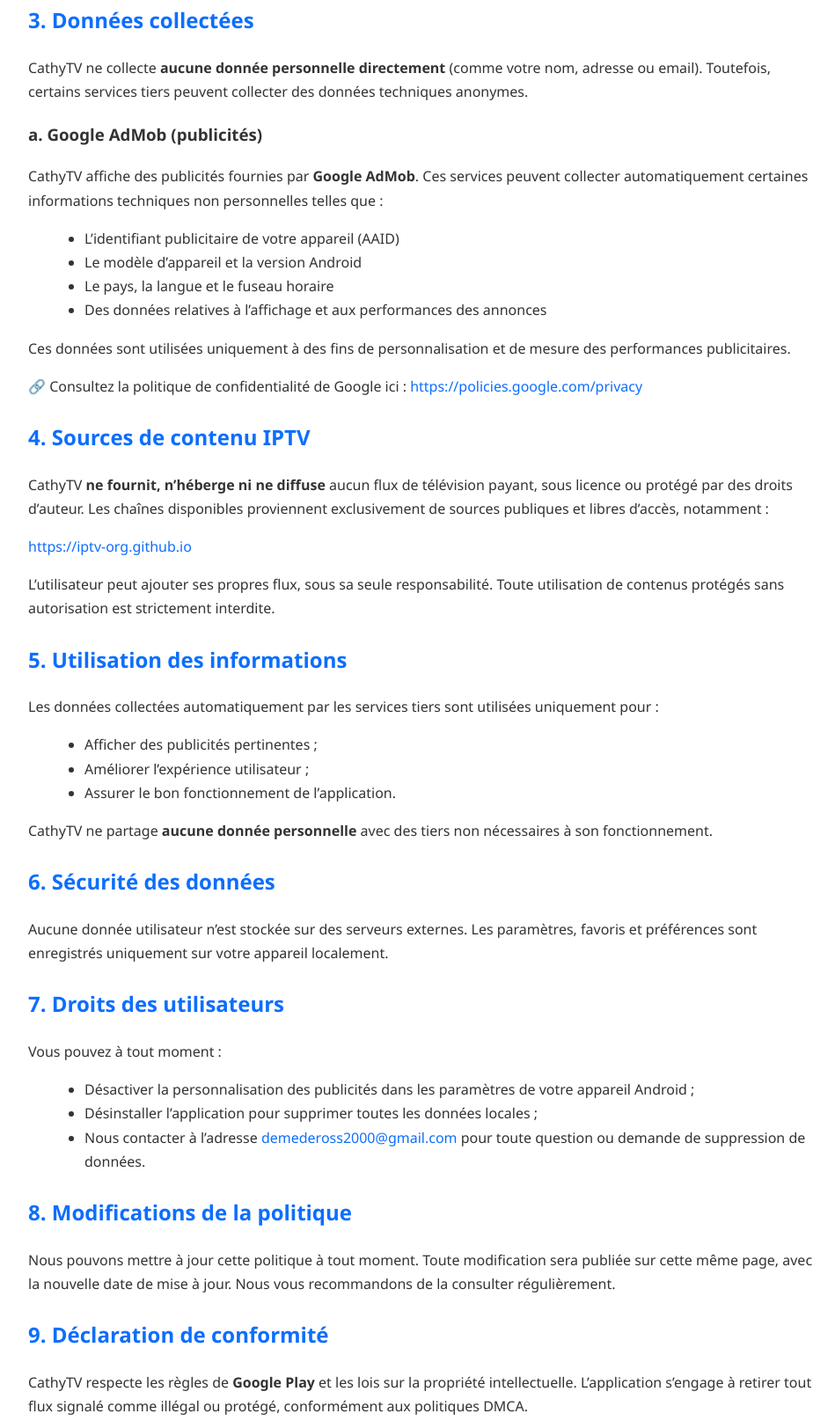
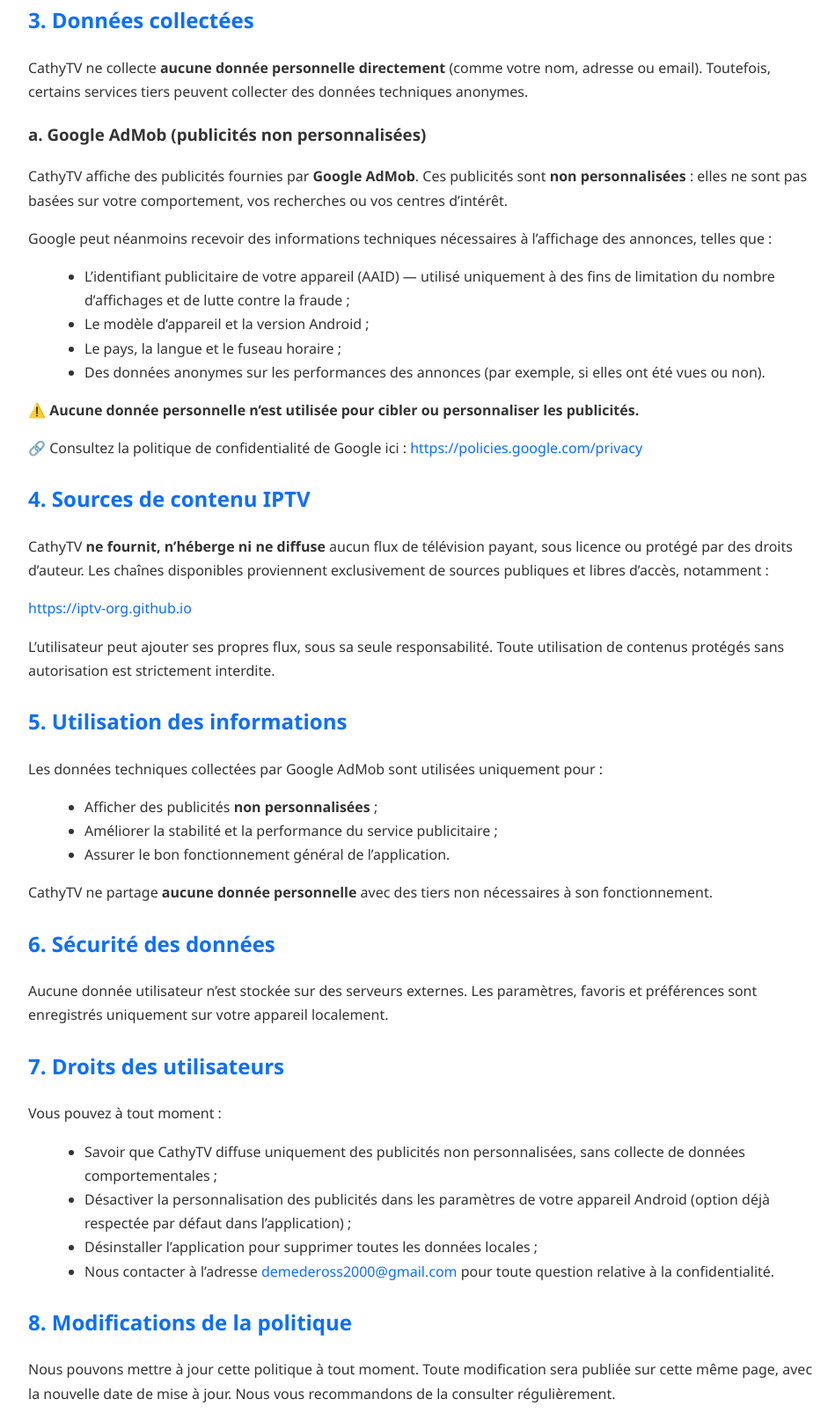
Before and after one commit to demedeross2000-gif/privacy_policy, a plain HTML site: page index.html in a window 1280 px wide. Shown: the part 595-2210 px from the top of the page at 88% size, without its empty margins (158-1107 px from the left). Drawn offline with Linux system fonts and the light colour scheme.

Commit message:
Update index.html

```diff
--- a/index.html
+++ b/index.html
@@ -3,7 +3,7 @@
 <head>
   <meta charset="UTF-8">
   <meta name="viewport" content="width=device-width, initial-scale=1.0">
-  <title>Politique de Confidentialité – CathyTV </title>
+  <title>Politique de Confidentialité – CathyTV</title>
   <meta name="description" content="Politique de confidentialité officielle de l'application CathyTV, développée par Consty!!!.">
   <style>
     body {
@@ -82,15 +82,19 @@
       <h2>3. Données collectées</h2>
       <p>CathyTV ne collecte <strong>aucune donnée personnelle directement</strong> (comme votre nom, adresse ou email). Toutefois, certains services tiers peuvent collecter des données techniques anonymes.</p>
 
-      <h3>a. Google AdMob (publicités)</h3>
-      <p>CathyTV affiche des publicités fournies par <strong>Google AdMob</strong>. Ces services peuvent collecter automatiquement certaines informations techniques non personnelles telles que :</p>
+      <h3>a. Google AdMob (publicités non personnalisées)</h3>
+      <p>CathyTV affiche des publicités fournies par <strong>Google AdMob</strong>.
+      Ces publicités sont <strong>non personnalisées</strong> : elles ne sont pas basées sur votre comportement, vos recherches ou vos centres d’intérêt.</p>
+
+      <p>Google peut néanmoins recevoir des informations techniques nécessaires à l’affichage des annonces, telles que :</p>
       <ul>
-        <li>L’identifiant publicitaire de votre appareil (AAID)</li>
-        <li>Le modèle d’appareil et la version Android</li>
-        <li>Le pays, la langue et le fuseau horaire</li>
-        <li>Des données relatives à l’affichage et aux performances des annonces</li>
+        <li>L’identifiant publicitaire de votre appareil (AAID) — utilisé uniquement à des fins de limitation du nombre d’affichages et de lutte contre la fraude ;</li>
+        <li>Le modèle d’appareil et la version Android ;</li>
+        <li>Le pays, la langue et le fuseau horaire ;</li>
+        <li>Des données anonymes sur les performances des annonces (par exemple, si elles ont été vues ou non).</li>
       </ul>
-      <p>Ces données sont utilisées uniquement à des fins de personnalisation et de mesure des performances publicitaires.</p>
+
+      <p>⚠️ <strong>Aucune donnée personnelle n’est utilisée pour cibler ou personnaliser les publicités.</strong></p>
       <p>🔗 Consultez la politique de confidentialité de Google ici :
         <a href="https://policies.google.com/privacy" target="_blank" rel="noopener noreferrer">https://policies.google.com/privacy</a>
       </p>
@@ -106,11 +110,11 @@
 
     <section>
       <h2>5. Utilisation des informations</h2>
-      <p>Les données collectées automatiquement par les services tiers sont utilisées uniquement pour :</p>
+      <p>Les données techniques collectées par Google AdMob sont utilisées uniquement pour :</p>
       <ul>
-        <li>Afficher des publicités pertinentes ;</li>
-        <li>Améliorer l’expérience utilisateur ;</li>
-        <li>Assurer le bon fonctionnement de l’application.</li>
+        <li>Afficher des publicités <strong>non personnalisées</strong> ;</li>
+        <li>Améliorer la stabilité et la performance du service publicitaire ;</li>
+        <li>Assurer le bon fonctionnement général de l’application.</li>
       </ul>
       <p>CathyTV ne partage <strong>aucune donnée personnelle</strong> avec des tiers non nécessaires à son fonctionnement.</p>
     </section>
@@ -124,9 +128,10 @@
       <h2>7. Droits des utilisateurs</h2>
       <p>Vous pouvez à tout moment :</p>
       <ul>
-        <li>Désactiver la personnalisation des publicités dans les paramètres de votre appareil Android ;</li>
+        <li>Savoir que CathyTV diffuse uniquement des publicités non personnalisées, sans collecte de données comportementales ;</li>
+        <li>Désactiver la personnalisation des publicités dans les paramètres de votre appareil Android (option déjà respectée par défaut dans l’application) ;</li>
         <li>Désinstaller l’application pour supprimer toutes les données locales ;</li>
-        <li>Nous contacter à l’adresse <a href="mailto:demedeross2000@gmail.com">demedeross2000@gmail.com</a> pour toute question ou demande de suppression de données.</li>
+        <li>Nous contacter à l’adresse <a href="mailto:demedeross2000@gmail.com">demedeross2000@gmail.com</a> pour toute question relative à la confidentialité.</li>
       </ul>
     </section>
 
@@ -137,8 +142,8 @@
 
     <section>
       <h2>9. Déclaration de conformité</h2>
-      <p>CathyTV respecte les règles de <strong>Google Play</strong> et les lois sur la propriété intellectuelle.
-      L’application s’engage à retirer tout flux signalé comme illégal ou protégé, conformément aux politiques DMCA.</p>
+      <p>CathyTV respecte les règles de <strong>Google Play</strong> et les lois sur la protection des données (notamment le RGPD pour les utilisateurs situés dans l’Union Européenne).
+      L’application s’engage à ne diffuser que des annonces non personnalisées et à retirer tout contenu signalé comme illégal ou protégé, conformément aux politiques DMCA.</p>
     </section>
   </main>
 
```
